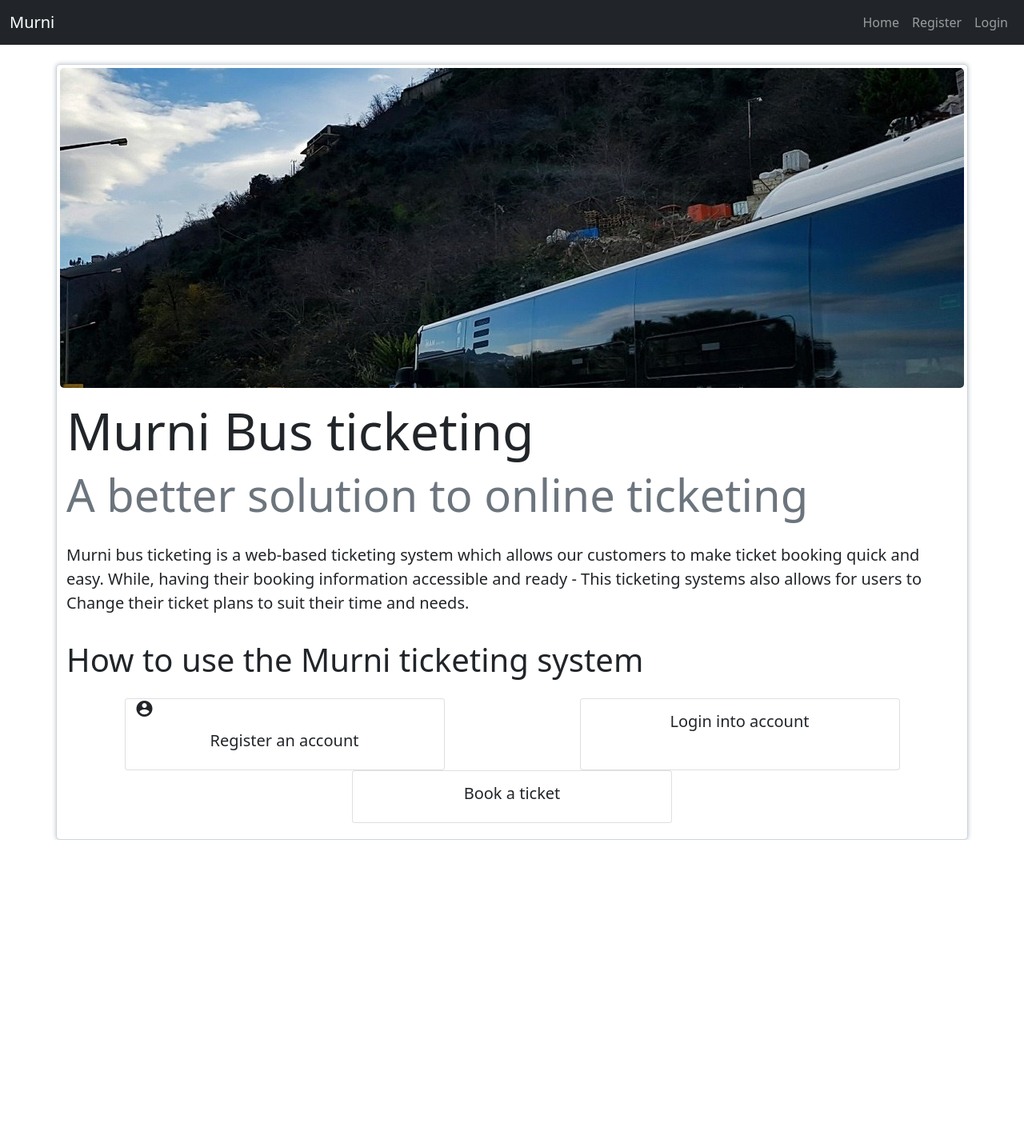
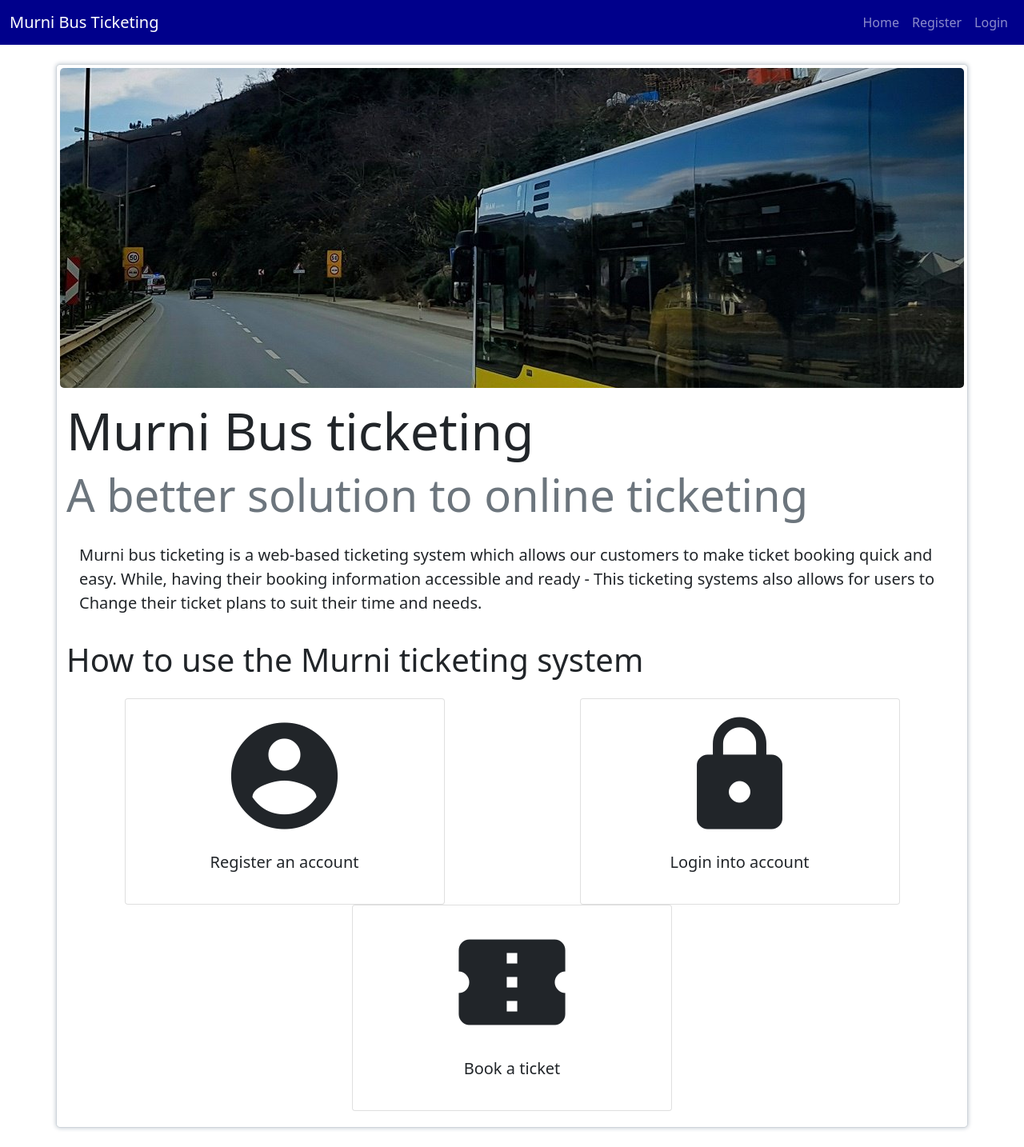
Before and after one commit to IVRYN/IP_Final_Assignment, a PHP site: page / in a window 1280 px wide. Shown: the whole page at 80% size. Before the commit the page ends 1050 px from the top, so only its background shows below. Run offline with PHP 8.4, Linux system fonts and the light colour scheme; a stand-in replaces the project's code that opens the database connection.

Commit message:
Improved design and removed config file
Signed-off-by: AizOfMulia <aizofmulia@gmail.com>

```diff
--- a/common.php
+++ b/common.php
@@ -838,7 +838,7 @@ function display_errors()
     {
         foreach ($errors as $error)
         {
-            echo "<div class=\"p-2 my-2 bg-danger text-white\">$error</div>";
+            echo "<div class=\"p-2 my-2 bg-danger text-white\"><span class=\"material-icons\" style=\"vertical-align: middle; margin-right: 10px;\">warning</span> $error </div>";
         }
     }
 }
--- a/config/config.php
+++ /dev/null
@@ -1,4 +0,0 @@
-<?php
-DEFINE ('HOSTNAME', 'http://127.0.0.1/');
-
-?>
--- a/css/material-icons.css
+++ b/css/material-icons.css
@@ -4,9 +4,7 @@
   font-style: normal;
   font-weight: 400;
   src: url(../icons/MaterialIcons-Regular.eot); /* For IE6-8 */
-  src: local('Material Icons'),
-       local('MaterialIcons-Regular'),
-       url(../icons/MaterialIcons-Regular.woff2) format('woff2'),
+  src: url(../icons/MaterialIcons-Regular.woff2) format('woff2'),
        url(../icons/MaterialIcons-Regular.woff) format('woff'),
        url(../icons/MaterialIcons-Regular.ttf) format('truetype');
 }
--- a/css/stylesheet.css
+++ b/css/stylesheet.css
@@ -1,3 +1,8 @@
+.bg-darkblue
+{
+    background-color: #00008b;
+}
+
 .main-container
 {
     border: 1px solid #ced4da;
@@ -10,8 +15,7 @@
 {
     background: url(../images/header.jpg);
     background-repeat: no-repeat;
-    background-attachment: fixed;
-    background-position: 50% -400%;
+    background-position: 50% 50%;
     height: 400px;
     border-radius: 5px;
 }
--- a/includes/header.php
+++ b/includes/header.php
@@ -10,9 +10,9 @@
     <title><?php echo $page_title ?></title>
 </head>
 <body>
-    <nav class="navbar navbar-expand-lg navbar-dark bg-dark">
+    <nav class="navbar navbar-expand-lg navbar-dark bg-darkblue">
         <div class="container-fluid">
-            <a class="navbar-brand" href="index.php">Murni</a>
+            <a class="navbar-brand" href="index.php">Murni Bus Ticketing</a>
             <button class="navbar-toggler" type="button" data-bs-toggle="collapse" data-bs-target="#navigation" aria-controls="navigation" aria-expanded="false" aria-label="Toggle navigation">
                 <span class="navbar-toggler-icon"></span>
             </button>
--- a/index.php
+++ b/index.php
@@ -6,7 +6,7 @@ $page_title =   "Home | Murni Bas Ticketing";
 include ("includes/header.php");
 ?>
 
-<div class="main-container container mt-4 py-1">
+<div class="main-container container my-4 py-1">
     <div class="row g-3">
         <div id="header" class="col-sm-12">
         </div>
@@ -17,7 +17,7 @@ include ("includes/header.php");
                 <small class="text-muted">A better solution to online ticketing</small>
             </h1>
         </div>
-        <div class="col-sm-12">
+        <div class="col-sm-12 px-4">
             <p class="lead">
                 Murni bus ticketing is a web-based ticketing system which allows our customers to make ticket booking quick and easy.
                 While, having their booking information accessible and ready - This ticketing systems also allows for users to
@@ -29,18 +29,20 @@ include ("includes/header.php");
                 How to use the Murni ticketing system
             </h2>
             <div class="row py-3">
-                <div class="card mx-auto" style="width: 25rem;">
-                    <span class="material-icons">account_circle</span>
+                <div class="card mx-auto py-3" style="width: 25rem;">
+                    <span class="material-icons text-center" style="font-size: 10rem;">account_circle</span>
                     <div class="card-body">
                         <h5 class="card-title text-center">Register an account</h5>
                     </div>
                 </div>
-                <div class="card mx-auto" style="width: 25rem;">
+                <div class="card mx-auto py-3" style="width: 25rem;">
+                    <span class="material-icons text-center" style="font-size: 10rem;">lock</span>
                     <div class="card-body">
                         <h5 class="card-title text-center">Login into account</h5>
                     </div>
                 </div>
-                <div class="card mx-auto" style="width: 25rem;">
+                <div class="card mx-auto py-3" style="width: 25rem;">
+                    <span class="material-icons text-center" style="font-size: 10rem;">confirmation_number</span>
                     <div class="card-body">
                         <h5 class="card-title text-center">Book a ticket</h5>
                     </div>
--- a/login.php
+++ b/login.php
@@ -14,7 +14,7 @@ include ("includes/header.php");
 <div class="container">
     <div class="row justify-content-center mt-5">
         <div class="col-10 col-sm-10 col-md-10 col-lg-6 mt-5">
-            <div id="main-container" class="container py-5">
+            <div class="main-container container py-5">
             <form class="row g-3" action="login.php" method="post">
                 <div class="row mb-3">
                     <label for="username" class="form-label">Username:</label>
```
